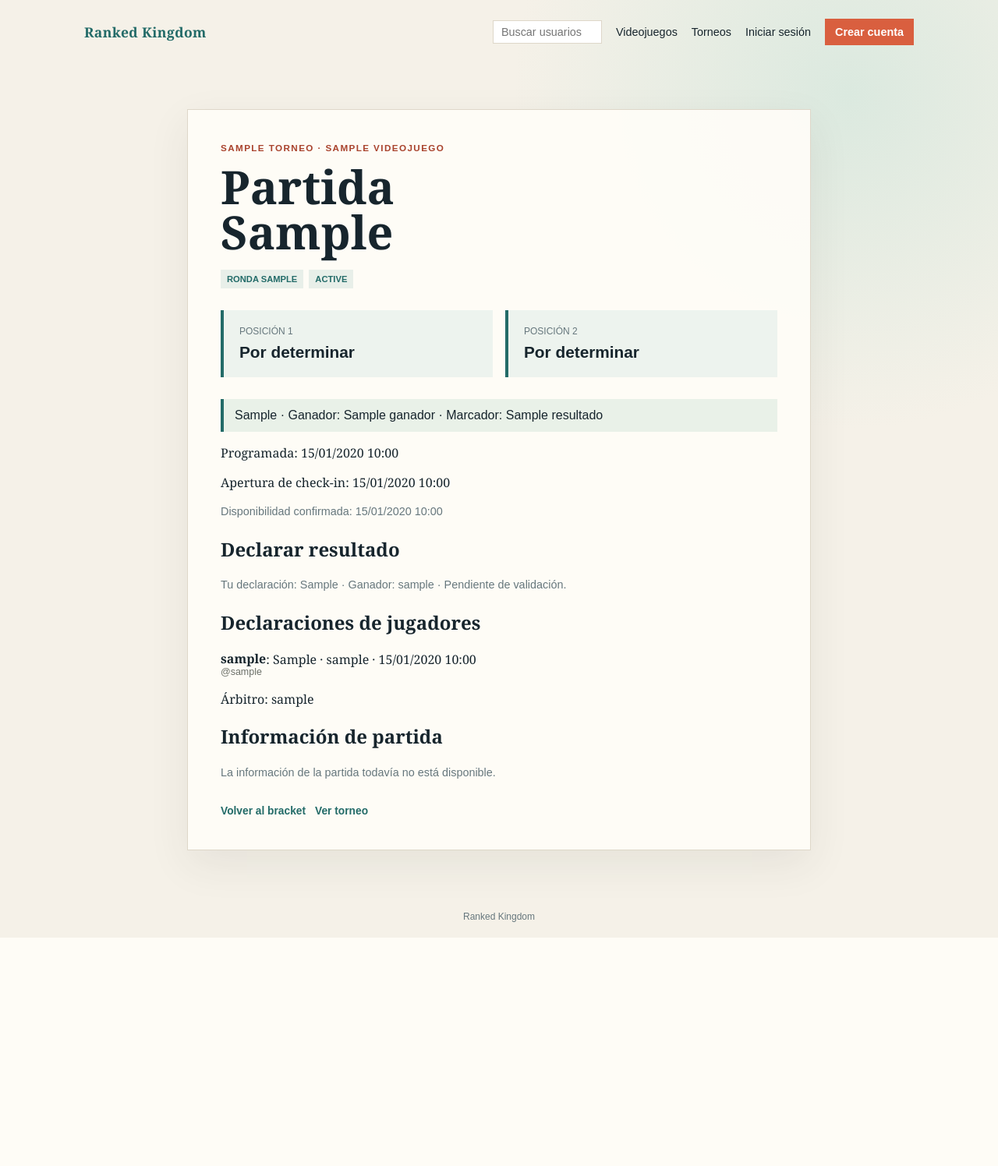
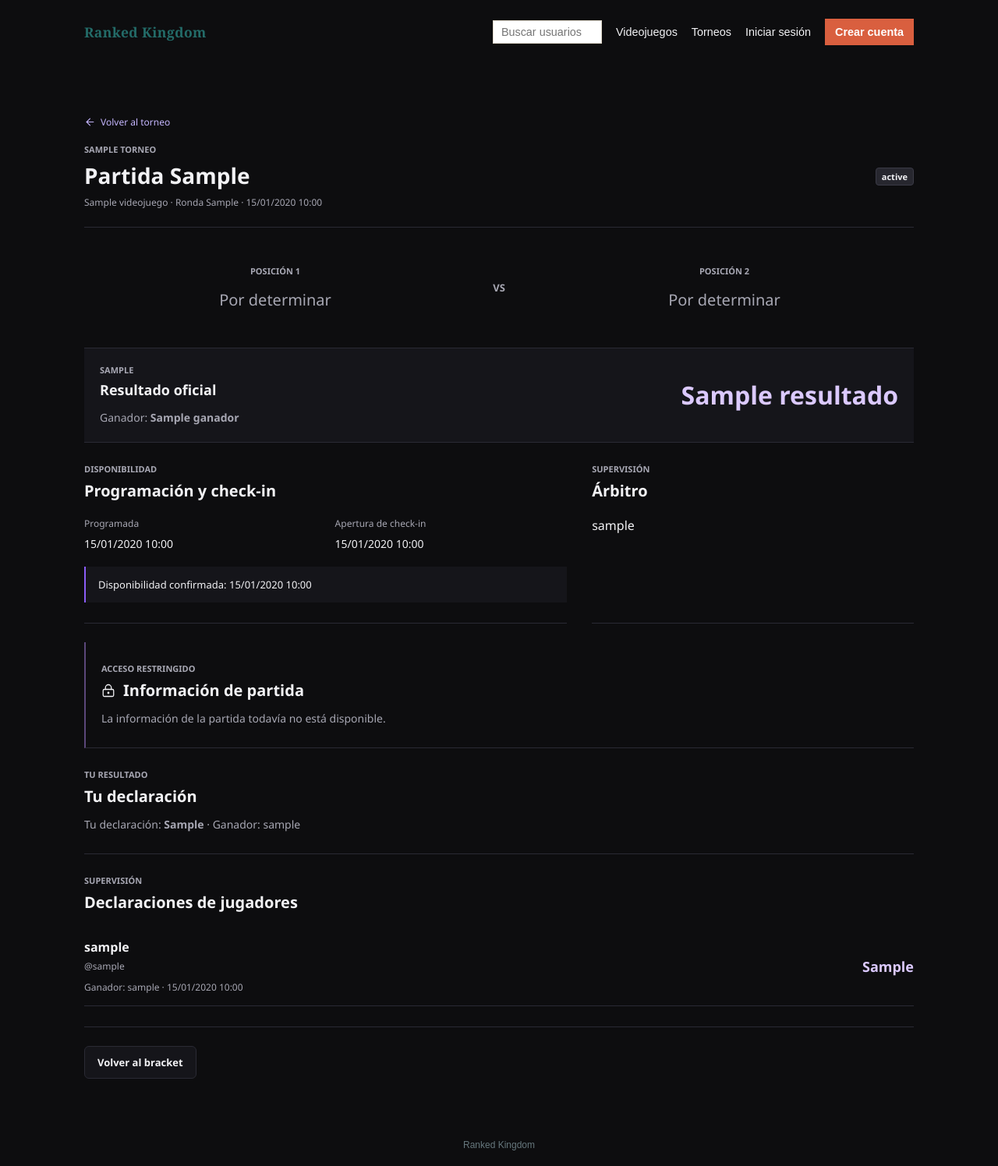
Before and after one commit to donvi22/plataforma-torneos-django, a Django app: template templates/partidas/detalle.html in a window 1280 px wide. Shown: the whole page at 78% size. Before the commit the page ends 1203 px from the top, so only its background shows below. Run offline with Django 5.2, Linux system fonts and the light colour scheme; the template is opened without the code that fills it: most values are stand-ins (such as "Sample title", 1, 10 or a date in 2020).

Commit message:
Rediseña detalle de partida

```diff
--- /dev/null
+++ b/static/css/match-detail.css
@@ -0,0 +1,63 @@
+.rk-match-detail { overflow-wrap: anywhere; }
+body:has(.rk-match-detail) .messages { font: 13px/1.6 'Segoe UI', sans-serif; max-width: 1280px; }
+body:has(.rk-match-detail) .message { background: #1B1B22; border: 1px solid #2A2A34; border-left: 3px solid #8B5CF6; border-radius: 4px; color: #F2F2F5; }
+.rk-match-detail-heading { border-bottom: 1px solid var(--rk-border); padding-bottom: 22px; }
+.rk-match-detail-title { align-items: center; display: flex; flex-wrap: wrap; gap: 16px; justify-content: space-between; margin-top: 12px; }
+.rk-match-detail-title > div { display: grid; flex: 1 1 300px; gap: 8px; min-width: 0; }
+.rk-match-detail-title h1 { font-size: 28px; }
+.rk-match-state { font-size: 11px; }
+.rk-match-state[data-state='CHECK_IN'], .rk-match-state[data-state='EN_CURSO'], .rk-match-state[data-state='PENDIENTE_VALIDACION'] { background: #302141; border-color: #5B3A80; color: #DBC9FF; }
+.rk-match-duel { align-items: center; border-bottom: 1px solid var(--rk-border); display: grid; gap: 24px; grid-template-columns: minmax(0, 1fr) 40px minmax(0, 1fr); padding: 28px 0; }
+.rk-match-player { align-items: center; border-left: 2px solid transparent; display: flex; flex-direction: column; gap: 14px; min-width: 0; padding: 20px; text-align: center; }
+.rk-match-player--winner { background: #7C3AED0A; border-left-color: var(--rk-purple-hover); }
+.rk-match-detail .rk-match-player-avatar { flex: 0 0 56px; height: 56px; width: 56px; }
+.rk-match-player-avatar:not(:has(img)) { display: none; }
+.rk-match-detail .player-identity { align-items: flex-start; display: flex; flex-direction: column; gap: 5px; min-width: 0; }
+.rk-match-player .player-identity { align-items: center; }
+.rk-match-player .player-nick { font-size: 24px; font-weight: 650; }
+.rk-match-detail .player-account { color: var(--rk-muted); font: 12px/1.6 'Segoe UI', sans-serif; }
+.rk-match-undetermined { color: var(--rk-muted); font-size: 20px; }
+.rk-match-versus { color: var(--rk-muted); font-size: 13px; font-weight: 600; text-align: center; }
+.rk-match-official-result { align-items: center; background: var(--rk-surface); border-bottom: 1px solid var(--rk-border); display: flex; flex-wrap: wrap; gap: 20px; justify-content: space-between; padding: 20px; }
+.rk-match-official-result h2 { font-size: 18px; margin-top: 6px; }
+.rk-match-score { color: #DBC9FF; font-size: 32px; }
+.rk-match-detail-columns { display: grid; gap: 32px; grid-template-columns: minmax(0, 1.5fr) minmax(0, 1fr); }
+.rk-match-detail-section { border-bottom: 1px solid var(--rk-border); min-width: 0; padding: 26px 0; }
+.rk-match-detail-section > .rk-kicker { margin-bottom: 6px; }
+.rk-match-detail-facts { display: grid; gap: 18px 24px; grid-template-columns: repeat(2, minmax(0, 1fr)); margin: 20px 0 0; }
+.rk-match-detail-facts:empty { display: none; }
+.rk-match-detail-facts dt { color: var(--rk-muted); font-size: 12px; }
+.rk-match-detail-facts dd { font-size: 14px; line-height: 1.7; margin: 6px 0 0; }
+.rk-match-checkin-action { margin-top: 20px; }
+.rk-match-notice { background: var(--rk-surface); border-left: 2px solid var(--rk-purple-hover); font-size: 13px; line-height: 1.7; margin-top: 18px !important; padding: 12px 16px; }
+.rk-match-referee { align-items: center; display: flex; gap: 12px; margin-top: 20px; }
+.rk-match-lobby { border-left: 2px solid #5B477A; margin-top: 24px; padding-left: 20px; }
+.rk-match-lobby h2 { align-items: center; display: flex; gap: 10px; }
+.rk-match-password-row { grid-column: 1 / -1; }
+.rk-match-password { align-items: center; display: flex; flex-wrap: wrap; gap: 10px; max-width: 540px; }
+.rk-match-password input { background: var(--rk-surface); border: 1px solid var(--rk-border); border-radius: 5px; color: var(--rk-text); flex: 1 1 180px; font: 13px/1.5 'Segoe UI', sans-serif; min-height: 42px; min-width: 0; padding: 10px 12px; }
+.rk-match-password input:focus-visible { outline: 2px solid var(--rk-purple-hover); outline-offset: 2px; }
+.rk-match-result-form { margin-top: 22px; max-width: 840px; }
+.rk-match-result-form > .rk-field-group + .rk-field-group { margin-top: 18px; }
+.rk-match-result-form .rk-actions { margin-top: 22px; }
+.rk-match-toggle label { align-items: center; gap: 10px; }
+.rk-match-detail .rk-match-toggle input { accent-color: var(--rk-purple); height: 18px; min-height: 18px; padding: 0; width: 18px; }
+.rk-match-declarations { list-style: none; margin: 20px 0 0; padding: 0; }
+.rk-match-declarations li { align-items: center; border-bottom: 1px solid var(--rk-border); display: grid; gap: 14px; grid-template-columns: minmax(0, 1fr) auto; padding: 14px 0; }
+.rk-match-declarations .rk-metadata { margin-top: 8px; }
+.rk-match-declarations strong { color: #DBC9FF; font-size: 18px; }
+.rk-match-detail-footer { align-items: center; display: flex; flex-wrap: wrap; gap: 18px; justify-content: space-between; padding-top: 24px; }
+.rk-match-detail :is(h1, h2) { scroll-margin-top: calc(var(--rk-topbar-height, 76px) + 18px); }
+@media (max-width: 1050px) {
+    .rk-match-detail-columns { gap: 24px; grid-template-columns: minmax(0, 1fr); }
+}
+@media (max-width: 650px) {
+    .rk-match-detail-title h1 { font-size: 26px; }
+    .rk-match-duel { gap: 8px; grid-template-columns: minmax(0, 1fr); padding: 20px 0; }
+    .rk-match-player { padding: 16px; }
+    .rk-match-player .player-nick { font-size: 22px; }
+    .rk-match-detail-facts { grid-template-columns: minmax(0, 1fr); }
+    .rk-match-checkin-action .rk-btn, .rk-match-result-form .rk-actions > *, .rk-match-detail-footer .rk-actions > * { width: 100%; }
+    .rk-match-password input, .rk-match-password .rk-btn { flex-basis: 100%; width: 100%; }
+    .rk-match-declarations li { grid-template-columns: minmax(0, 1fr); }
+}
--- /dev/null
+++ b/templates/components/match_participant.html
@@ -0,0 +1,9 @@
+{% load usuarios_extras %}
+<article class="rk-match-player{% if inscripcion and resultado.ganador_id == inscripcion.pk %} rk-match-player--winner{% endif %}">
+    <p class="rk-kicker">Posición {{ posicion }}</p>
+    {% if inscripcion %}
+        <span class="rk-profile-avatar rk-match-player-avatar" aria-hidden="true">{% if inscripcion.usuario.puede_operar and inscripcion.usuario.avatar %}<img src="{{ inscripcion.usuario.avatar.url }}" alt="" loading="lazy">{% endif %}</span>
+        {% identidad_competitiva inscripcion.usuario inscripcion.nick_historico %}
+        {% if resultado.ganador_id == inscripcion.pk %}<span class="rk-badge rk-badge--official">Ganador</span>{% endif %}
+    {% else %}<p class="rk-match-undetermined">Por determinar</p>{% endif %}
+</article>
--- a/templates/partidas/detalle.html
+++ b/templates/partidas/detalle.html
@@ -1,23 +1,55 @@
 {% extends 'base.html' %}
 {% load static usuarios_extras %}
 {% block title %}Partida · {{ detalle.partida.torneo.nombre }}{% endblock %}
+{% block page_styles %}
+<link rel="stylesheet" href="{% static 'css/dashboard.css' %}">
+<link rel="stylesheet" href="{% static 'css/tournament-create.css' %}">
+<link rel="stylesheet" href="{% static 'css/match-detail.css' %}">
+{% endblock %}
 {% block content %}
-<section class="profile-panel match-detail">
-	<p class="eyebrow">{{ detalle.partida.torneo.nombre }} · {{ detalle.partida.torneo.videojuego.nombre }}</p>
-	<h1>Partida {{ detalle.partida.numero_orden }}</h1>
-	<div class="card-meta"><span>Ronda {{ detalle.partida.numero_ronda }}</span><span>{{ detalle.partida.get_estado_display }}</span></div>
-	<div class="match-detail-slots"><div><span>Posición 1</span><strong>{% if detalle.inscripciones.1 %}{% identidad_competitiva detalle.inscripciones.1.usuario detalle.inscripciones.1.nick_historico %}{% else %}Por determinar{% endif %}</strong></div><div><span>Posición 2</span><strong>{% if detalle.inscripciones.2 %}{% identidad_competitiva detalle.inscripciones.2.usuario detalle.inscripciones.2.nick_historico %}{% else %}Por determinar{% endif %}</strong></div></div>
-	{% if detalle.resultado %}<p class="notice">{{ detalle.tipo_resultado }}{% if detalle.ganador %} · Ganador: {{ detalle.ganador }}{% endif %}{% if detalle.resultado.resultado %} · Marcador: {{ detalle.resultado.resultado }}{% endif %}</p>{% endif %}
-	{% if detalle.partida.fecha_hora_programada %}<p>Programada: {{ detalle.partida.fecha_hora_programada|date:'j/m/Y H:i' }}</p>{% endif %}
-	{% if detalle.partida.fecha_hora_apertura_checkin %}<p>Apertura de check-in: {{ detalle.partida.fecha_hora_apertura_checkin|date:'j/m/Y H:i' }}</p>{% endif %}
-	{% if detalle.apertura_prevista and not detalle.partida.fecha_hora_apertura_checkin %}<p>Check-in previsto: {{ detalle.apertura_prevista|date:'j/m/Y H:i' }}</p>{% endif %}
-	{% if detalle.checkin %}<p class="muted">Disponibilidad confirmada{% if detalle.checkin.fecha_confirmacion %}: {{ detalle.checkin.fecha_confirmacion|date:'j/m/Y H:i' }}{% endif %}</p>{% elif detalle.puede_confirmar_checkin %}<form method="post" action="{% url 'confirmar-checkin-partida' detalle.partida.pk %}">{% csrf_token %}<button type="submit">Confirmar disponibilidad</button></form>{% elif detalle.checkin_vencido %}<p class="muted">El plazo de check-in ha finalizado.</p>{% endif %}
-	{% if detalle.declaracion_usuario %}<section class="result-declaration"><h2>Declarar resultado</h2><p class="muted">Tu declaración: {{ detalle.declaracion_usuario.resultado_declarado }} · Ganador: {{ detalle.declaracion_usuario.ganador_declarado.nick_historico }} · Pendiente de validación.</p></section>{% elif detalle.puede_declarar_resultado %}<section class="result-declaration"><h2>Declarar resultado</h2><form method="post" action="{% url 'declarar-resultado-partida' detalle.partida.pk %}">{% csrf_token %}<label>Marcador <input name="resultado" required pattern="[0-9]+-[0-9]+" placeholder="2-1"></label><label>Ganador <select name="ganador" required><option value="">Selecciona</option>{% for participante in detalle.partida.participantes.all %}<option value="{{ participante.inscripcion.pk }}">{{ participante.inscripcion.nick_historico }}</option>{% endfor %}</select></label><button type="submit">Enviar resultado</button></form></section>{% elif detalle.es_participante and not detalle.resultado %}<p class="muted">Esta partida todavía no admite declaraciones de resultado.</p>{% endif %}
-	{% if detalle.declaraciones_responsable %}<section class="result-review"><h2>Declaraciones de jugadores</h2>{% for declaracion in detalle.declaraciones_responsable %}<p>{% identidad_competitiva declaracion.usuario declaracion.nick %}: {{ declaracion.resultado_declarado }} · {{ declaracion.ganador_declarado.nick_historico }} · {{ declaracion.fecha|date:'j/m/Y H:i' }}</p>{% endfor %}{% if detalle.declaraciones_coinciden %}<p class="notice">Las dos declaraciones coinciden.</p>{% elif detalle.declaraciones_discrepan %}<p class="notice">Existe una discrepancia que requiere revisión explícita.</p>{% endif %}</section>{% endif %}
-	{% if detalle.puede_validar_resultado %}<section class="result-review"><h2>Validar resultado oficial</h2><form method="post" action="{% url 'validar-resultado-partida' detalle.partida.pk %}">{% csrf_token %}<label>Marcador <input name="resultado" required pattern="[0-9]+-[0-9]+" placeholder="2-1"></label><label>Ganador <select name="ganador" required><option value="">Selecciona</option>{% for participante in detalle.partida.participantes.all %}<option value="{{ participante.inscripcion.pk }}">{{ participante.inscripcion.nick_historico }}</option>{% endfor %}</select></label><label>Motivo de revisión <textarea name="motivo"></textarea></label><button type="submit">Validar resultado oficial</button></form></section>{% endif %}
-	{% if detalle.partida.arbitro_asignado %}<p>Árbitro: {% enlace_usuario detalle.partida.arbitro_asignado.usuario %}</p>{% endif %}
-	{% if detalle.lobby %}<section class="result-review lobby-panel"><h2>Información de partida</h2>{% if detalle.lobby.configurado %}<dl class="detail-list">{% if detalle.lobby.nombre %}<dt>Sala</dt><dd>{{ detalle.lobby.nombre }}</dd>{% endif %}{% if detalle.lobby.codigo %}<dt>Código de sala</dt><dd>{{ detalle.lobby.codigo }}</dd>{% endif %}{% if detalle.lobby.contrasena %}<dt>Contraseña</dt><dd class="lobby-password"><input id="lobby-password" type="password" readonly value="{{ detalle.lobby.contrasena }}" autocomplete="off" aria-label="Contraseña de la sala"><button class="button button-small button-quiet" type="button" data-toggle-password="lobby-password">Mostrar</button></dd>{% endif %}{% if detalle.lobby.instrucciones %}<dt>Instrucciones</dt><dd>{{ detalle.lobby.instrucciones|linebreaksbr }}</dd>{% endif %}</dl><script src="{% static 'js/lobby.js' %}" defer></script>{% else %}<p class="muted">La información de la partida todavía no está disponible.</p>{% endif %}</section>{% endif %}
-	{% if detalle.puede_editar_lobby %}<section class="result-review"><h2>Configurar información de partida</h2><form method="post" action="{% url 'editar-lobby-partida' detalle.partida.pk %}" class="stack-form">{% csrf_token %}{{ detalle.lobby_form.as_p }}<button class="button" type="submit">Guardar información</button></form></section>{% endif %}
-	<div class="action-row"><a class="text-link" href="{% url 'bracket-torneo' detalle.partida.torneo.pk %}">Volver al bracket</a>{% if detalle.puede_programar %}<a class="text-link" href="{% url 'calendario-partidas' detalle.partida.torneo.pk %}">Calendario de partidas</a>{% endif %}<a class="text-link" href="{% url 'ficha-torneo' detalle.partida.torneo.pk %}">Ver torneo</a>{% if user.is_authenticated %}<a class="text-link" href="{% url 'denunciar-partida' detalle.partida.pk %}">Reportar problema</a>{% endif %}</div>
-</section>
+<article class="rk-dashboard rk-create-tournament rk-match-detail">
+    <header class="rk-match-detail-heading">
+        <a class="rk-section-link" href="{% url 'ficha-torneo' detalle.partida.torneo.pk %}"><svg viewBox="0 0 24 24" aria-hidden="true"><use href="{% static 'img/lucide.svg' %}#arrow-left"></use></svg>Volver al torneo</a>
+        <div class="rk-match-detail-title"><div><p class="rk-kicker">{{ detalle.partida.torneo.nombre }}</p><h1>Partida {{ detalle.partida.numero_orden }}</h1><p class="rk-metadata">{{ detalle.partida.torneo.videojuego.nombre }} · Ronda {{ detalle.partida.numero_ronda }}{% if detalle.partida.fecha_hora_programada %} · {{ detalle.partida.fecha_hora_programada|date:'j/m/Y H:i' }}{% endif %}</p></div><span class="rk-badge rk-match-state" data-state="{{ detalle.partida.estado }}">{{ detalle.partida.get_estado_display }}</span></div>
+    </header>
+
+    <section class="rk-match-duel" aria-label="Enfrentamiento">
+        {% include 'components/match_participant.html' with inscripcion=detalle.inscripciones.1 resultado=detalle.resultado posicion=1 only %}
+        <span class="rk-match-versus">VS</span>
+        {% include 'components/match_participant.html' with inscripcion=detalle.inscripciones.2 resultado=detalle.resultado posicion=2 only %}
+    </section>
+    {% if detalle.resultado %}<section class="rk-match-official-result" aria-labelledby="official-result-title"><div><p class="rk-kicker">{{ detalle.resultado.get_tipo_resultado_display }}</p><h2 id="official-result-title">Resultado oficial</h2>{% if detalle.ganador %}<p class="rk-description">Ganador: <strong>{{ detalle.ganador }}</strong></p>{% endif %}</div>{% if detalle.resultado.resultado %}<strong class="rk-match-score">{{ detalle.resultado.resultado }}</strong>{% endif %}</section>{% endif %}
+
+    <div class="rk-match-detail-columns">
+        <section class="rk-match-detail-section" aria-labelledby="schedule-title"><p class="rk-kicker">Disponibilidad</p><h2 id="schedule-title">Programación y check-in</h2><dl class="rk-match-detail-facts">
+            {% if detalle.partida.fecha_hora_programada %}<div><dt>Programada</dt><dd><time datetime="{{ detalle.partida.fecha_hora_programada|date:'c' }}">{{ detalle.partida.fecha_hora_programada|date:'j/m/Y H:i' }}</time></dd></div>{% endif %}
+            {% if detalle.partida.fecha_hora_apertura_checkin %}<div><dt>Apertura de check-in</dt><dd>{{ detalle.partida.fecha_hora_apertura_checkin|date:'j/m/Y H:i' }}</dd></div>{% endif %}
+            {% if detalle.apertura_prevista and not detalle.partida.fecha_hora_apertura_checkin %}<div><dt>Check-in previsto</dt><dd>{{ detalle.apertura_prevista|date:'j/m/Y H:i' }}</dd></div>{% endif %}
+        </dl>
+        {% if detalle.checkin %}<p class="rk-match-notice">Disponibilidad confirmada{% if detalle.checkin.fecha_confirmacion %}: {{ detalle.checkin.fecha_confirmacion|date:'j/m/Y H:i' }}{% endif %}</p>{% elif detalle.puede_confirmar_checkin %}<form class="rk-match-checkin-action" method="post" action="{% url 'confirmar-checkin-partida' detalle.partida.pk %}">{% csrf_token %}<button class="rk-btn rk-btn--primary" type="submit"><svg viewBox="0 0 24 24" aria-hidden="true"><use href="{% static 'img/lucide.svg' %}#check"></use></svg>Confirmar disponibilidad</button></form>{% elif detalle.checkin_vencido %}<p class="rk-description">El plazo de check-in ha finalizado.</p>{% else %}<p class="rk-description">El check-in no está disponible para confirmar ahora.</p>{% endif %}
+        </section>
+        <section class="rk-match-detail-section" aria-labelledby="referee-title"><p class="rk-kicker">Supervisión</p><h2 id="referee-title">Árbitro</h2>{% if detalle.partida.arbitro_asignado %}<div class="rk-match-referee">{% if detalle.partida.arbitro_asignado.usuario.puede_operar and detalle.partida.arbitro_asignado.usuario.avatar %}<span class="rk-profile-avatar"><img src="{{ detalle.partida.arbitro_asignado.usuario.avatar.url }}" alt="" loading="lazy"></span>{% endif %}{% enlace_usuario detalle.partida.arbitro_asignado.usuario %}</div>{% else %}<p class="rk-description">Sin árbitro asignado.</p>{% endif %}</section>
+    </div>
+
+    {% if detalle.lobby %}<section class="rk-match-detail-section rk-match-lobby" aria-labelledby="lobby-title"><p class="rk-kicker">Acceso restringido</p><h2 id="lobby-title"><svg viewBox="0 0 24 24" aria-hidden="true"><use href="{% static 'img/lucide.svg' %}#lock-keyhole"></use></svg>Información de partida</h2>{% if detalle.lobby.configurado %}<dl class="rk-match-detail-facts">
+        {% if detalle.lobby.nombre %}<div><dt>Sala</dt><dd>{{ detalle.lobby.nombre }}</dd></div>{% endif %}
+        {% if detalle.lobby.codigo %}<div><dt>Código de sala</dt><dd>{{ detalle.lobby.codigo }}</dd></div>{% endif %}
+        {% if detalle.lobby.contrasena %}<div class="rk-match-password-row"><dt>Contraseña</dt><dd class="rk-match-password"><input id="lobby-password" type="password" readonly value="{{ detalle.lobby.contrasena }}" autocomplete="off" aria-label="Contraseña de la sala"><button class="rk-btn rk-btn--secondary" type="button" data-toggle-password="lobby-password">Mostrar</button></dd></div>{% endif %}
+        {% if detalle.lobby.instrucciones %}<div class="rk-field-wide"><dt>Instrucciones</dt><dd>{{ detalle.lobby.instrucciones|linebreaksbr }}</dd></div>{% endif %}
+    </dl><script src="{% static 'js/lobby.js' %}" defer></script>{% else %}<p class="rk-description">La información de la partida todavía no está disponible.</p>{% endif %}</section>{% endif %}
+
+    {% if detalle.declaracion_usuario %}<section class="rk-match-detail-section" aria-labelledby="declaration-title"><p class="rk-kicker">Tu resultado</p><h2 id="declaration-title">Tu declaración</h2><p class="rk-description">Tu declaración: <strong>{{ detalle.declaracion_usuario.resultado_declarado }}</strong> · Ganador: {{ detalle.declaracion_usuario.ganador_declarado.nick_historico }}{% if not detalle.resultado %} · Pendiente de validación.{% endif %}</p></section>
+    {% elif detalle.puede_declarar_resultado %}<section class="rk-match-detail-section" aria-labelledby="declaration-title"><p class="rk-kicker">Jugador</p><h2 id="declaration-title">Declarar resultado</h2><form class="rk-guided-form rk-match-result-form" method="post" action="{% url 'declarar-resultado-partida' detalle.partida.pk %}">{% csrf_token %}
+        <div class="rk-form-grid"><div class="rk-field-group"><label for="declared-score">Marcador</label><input id="declared-score" name="resultado" required pattern="[0-9]+-[0-9]+" placeholder="2-1"></div><div class="rk-field-group"><label for="declared-winner">Ganador</label><select id="declared-winner" name="ganador" required><option value="">Selecciona</option>{% for participante in detalle.partida.participantes.all %}<option value="{{ participante.inscripcion.pk }}">{{ participante.inscripcion.nick_historico }}</option>{% endfor %}</select></div></div><div class="rk-actions"><button class="rk-btn rk-btn--primary" type="submit">Enviar resultado</button></div>
+    </form></section>{% elif detalle.es_participante and not detalle.resultado %}<section class="rk-match-detail-section"><p class="rk-description">Esta partida todavía no admite declaraciones de resultado.</p></section>{% endif %}
+
+    {% if detalle.declaraciones_responsable %}<section class="rk-match-detail-section" aria-labelledby="review-title"><p class="rk-kicker">Supervisión</p><h2 id="review-title">Declaraciones de jugadores</h2><ul class="rk-match-declarations">{% for declaracion in detalle.declaraciones_responsable %}<li><div>{% identidad_competitiva declaracion.usuario declaracion.nick %}<p class="rk-metadata">Ganador: {{ declaracion.ganador_declarado.nick_historico }} · {{ declaracion.fecha|date:'j/m/Y H:i' }}</p></div><strong>{{ declaracion.resultado_declarado }}</strong></li>{% endfor %}</ul>{% if detalle.declaraciones_coinciden %}<p class="rk-match-notice">Las dos declaraciones coinciden.</p>{% elif detalle.declaraciones_discrepan %}<p class="rk-match-notice">Existe una discrepancia que requiere revisión explícita.</p>{% endif %}</section>{% endif %}
+    {% if detalle.puede_validar_resultado %}<section class="rk-match-detail-section" aria-labelledby="validation-title"><p class="rk-kicker">Responsable de validación</p><h2 id="validation-title">Validar resultado oficial</h2><form class="rk-guided-form rk-match-result-form" method="post" action="{% url 'validar-resultado-partida' detalle.partida.pk %}">{% csrf_token %}
+        <div class="rk-form-grid"><div class="rk-field-group"><label for="official-score">Marcador</label><input id="official-score" name="resultado" required pattern="[0-9]+-[0-9]+" placeholder="2-1"></div><div class="rk-field-group"><label for="official-winner">Ganador</label><select id="official-winner" name="ganador" required><option value="">Selecciona</option>{% for participante in detalle.partida.participantes.all %}<option value="{{ participante.inscripcion.pk }}">{{ participante.inscripcion.nick_historico }}</option>{% endfor %}</select></div><div class="rk-field-group rk-field-wide"><label for="review-reason">Motivo de revisión</label><textarea id="review-reason" name="motivo"></textarea></div></div><div class="rk-actions"><button class="rk-btn rk-btn--primary" type="submit">Validar resultado oficial</button></div>
+    </form></section>{% endif %}
+
+    {% if detalle.puede_editar_lobby %}<section class="rk-match-detail-section" aria-labelledby="lobby-edit-title"><p class="rk-kicker">Organización</p><h2 id="lobby-edit-title">Configurar información de partida</h2><form method="post" action="{% url 'editar-lobby-partida' detalle.partida.pk %}" class="rk-guided-form rk-match-result-form">{% csrf_token %}{% for field in detalle.lobby_form %}{% if field.field.widget.input_type == 'checkbox' %}<div class="rk-field-group rk-match-toggle"><label for="{{ field.id_for_label }}">{{ field }}<span>{{ field.label }}</span></label>{% for error in field.errors %}<p class="rk-form-error">{{ error }}</p>{% endfor %}</div>{% else %}{% include 'components/form_field.html' with field=field only %}{% endif %}{% endfor %}<div class="rk-actions"><button class="rk-btn rk-btn--secondary" type="submit">Guardar información</button></div></form></section>{% endif %}
+
+    <footer class="rk-match-detail-footer"><div class="rk-actions"><a class="rk-btn rk-btn--secondary" href="{% url 'bracket-torneo' detalle.partida.torneo.pk %}">Volver al bracket</a>{% if detalle.puede_programar %}<a class="rk-btn rk-btn--secondary" href="{% url 'calendario-partidas' detalle.partida.torneo.pk %}">Calendario de partidas</a>{% endif %}</div>{% if user.is_authenticated %}<a class="rk-section-link" href="{% url 'denunciar-partida' detalle.partida.pk %}">Reportar problema</a>{% endif %}</footer>
+</article>
 {% endblock %}
```
Also changed, not shown: partidas/test_views.py (+95 -0 lines).
